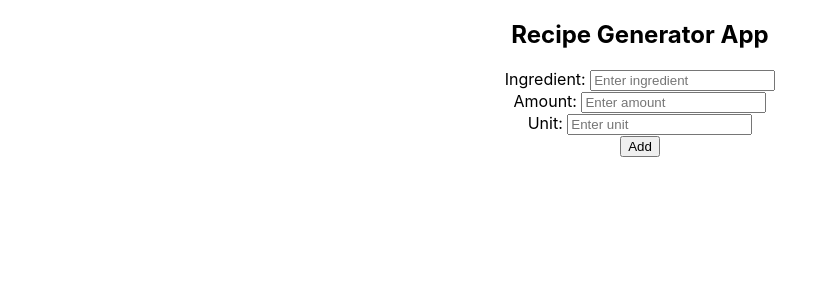
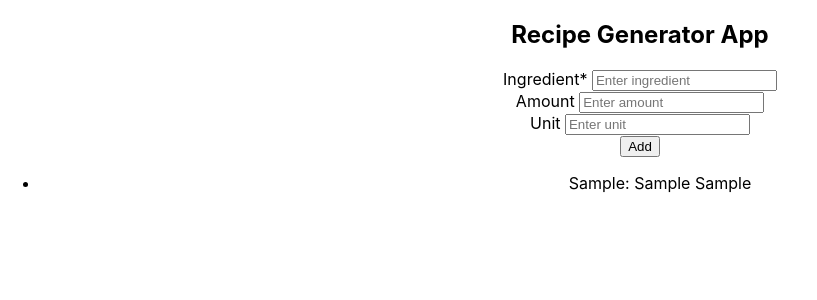
Before and after one commit to april-r-valdez/-recipe-app, a React (Create React App) app: page / in a window 1280 px wide. Both pictures are taken after typing "Sample", "Sample", "Sample" into the empty fields and a click on the button "Add". Shown: the top 300 px of the page, without its empty margins (0-817 px from the left). Built offline with nearby package versions, Linux system fonts and the light colour scheme.

Commit message:
show added ingredients

```diff
--- a/src/TextBox.js
+++ b/src/TextBox.js
@@ -38,7 +38,7 @@ const TextBox = () => {
     <div>
       <form onSubmit={handleFormSubmit}>
         <div>
-          <label htmlFor="ingredient">Ingredient: </label>
+          <label htmlFor="ingredient">Ingredient* </label>
           <input
             type="text"
             id="ingredient"
@@ -49,7 +49,7 @@ const TextBox = () => {
           ></input>
         </div>
         <div>
-          <label htmlFor="amount">Amount: </label>
+          <label htmlFor="amount">Amount </label>
           <input
             type="text"
             id="amount"
@@ -60,7 +60,7 @@ const TextBox = () => {
           ></input>
         </div>
         <div>
-          <label htmlFor="unit">Unit: </label>
+          <label htmlFor="unit">Unit </label>
           <input
             type="text"
             id="unit"
@@ -72,6 +72,15 @@ const TextBox = () => {
         </div>
         <button type="submit">Add</button>
       </form>
+      <div>
+        <ul>
+          {ingredients.map((input, index) => (
+            <li key={index}>
+              {input.ingredient}: {input.amount} {input.unit}
+            </li>
+          ))}
+        </ul>
+      </div>
     </div>
   );
 };
```
